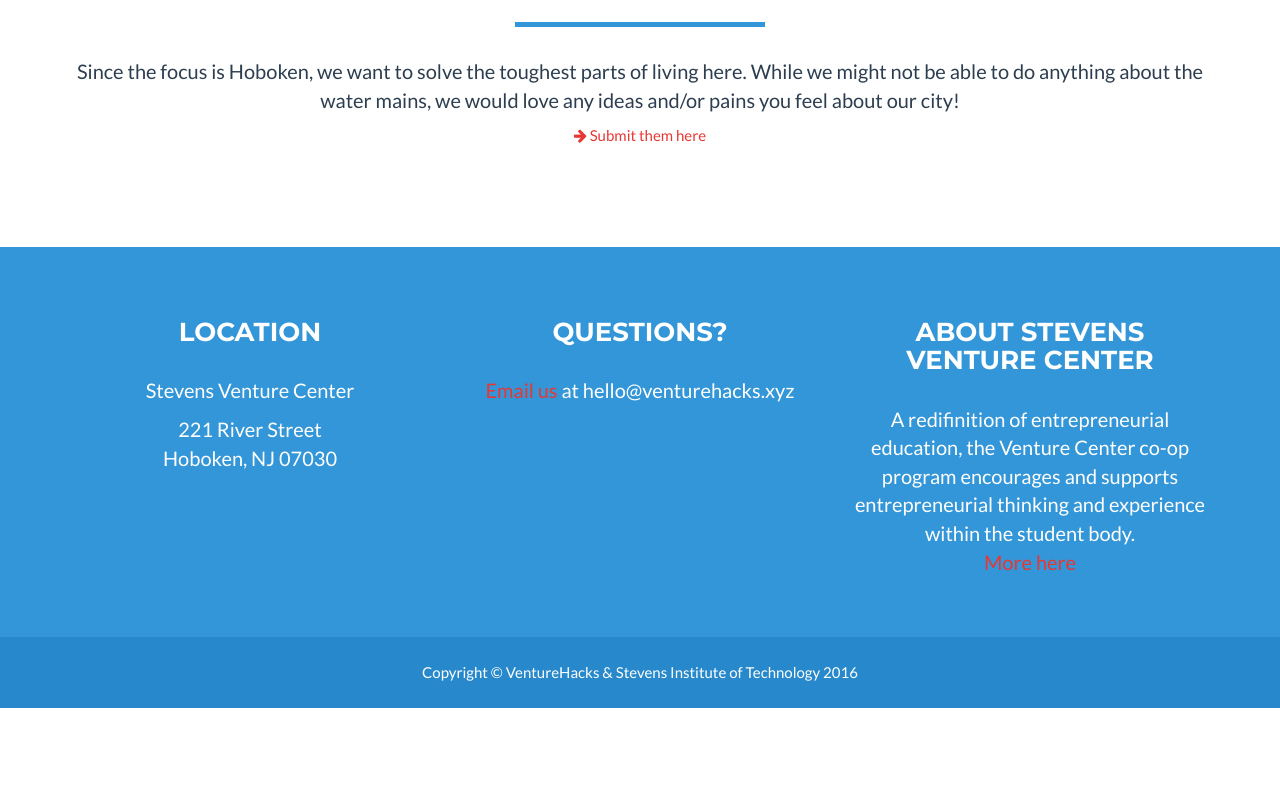
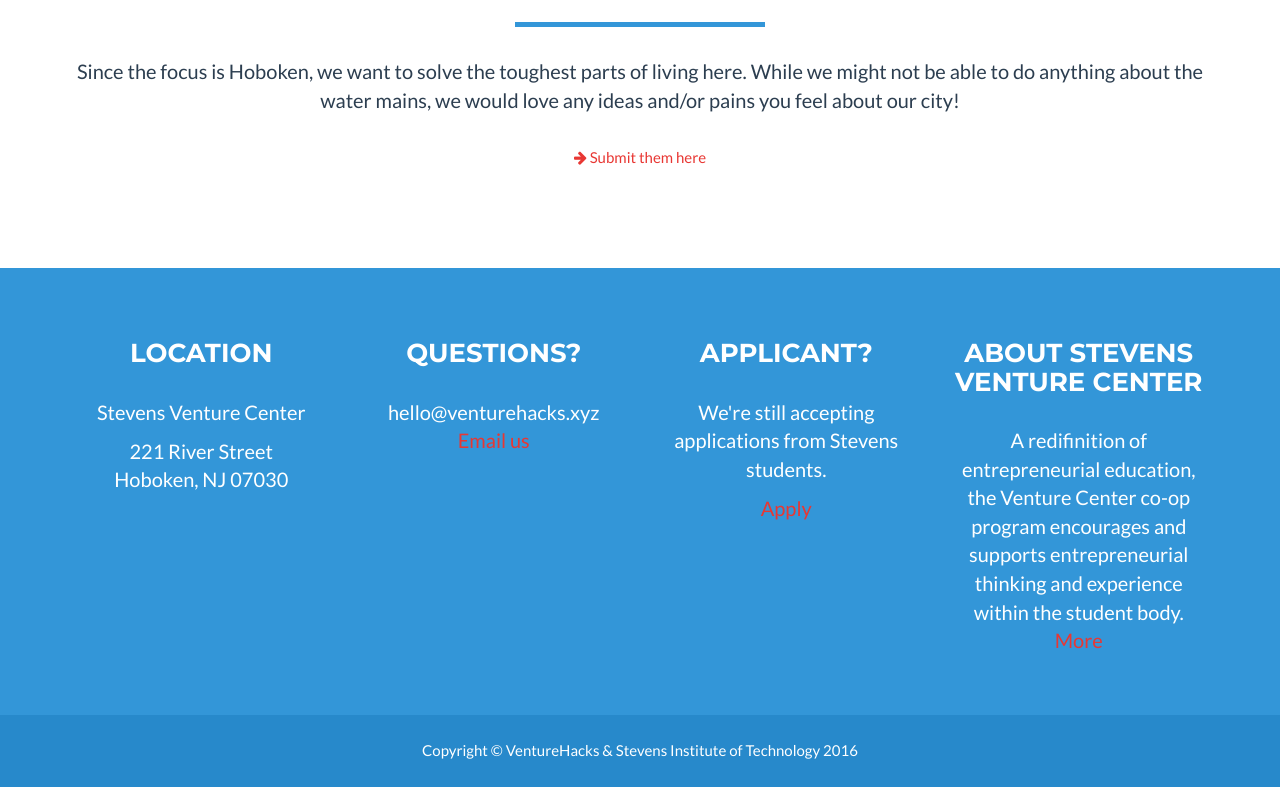
Before and after one commit to venture-hacks/bootstrap-site, a plain HTML site: page pages/community.html in a window 1280 px wide. Shown: the part 3312-4099 px from the top of the page. Before the commit the page ends 4020 px from the top, so only its background shows below. Drawn offline with nearby package versions, Linux system fonts and the light colour scheme; files that its build step writes are made by us from their sources.

Commit message:
column touchups

```diff
--- a/pages/community.html
+++ b/pages/community.html
@@ -166,7 +166,7 @@
                         While we might not be able to do anything about the water mains,
                         we would love any ideas and/or pains you feel about our city!
                     </p>
-
+                    <br />
                     <a href="http://goo.gl/forms/zZmy5ejR5hpip8lF3" id="appLink">
                         <i class="fa fa-arrow-right"></i> Submit them here
                     </a>
@@ -180,36 +180,29 @@
         <div class="footer-above">
             <div class="container">
                 <div class="row">
-                    <div class="footer-col col-md-4">
+                    <div class="footer-col col-md-3">
                         <h3>Location</h3>
                         <p>Stevens Venture Center</p>
                         <p>221 River Street<br>Hoboken, NJ 07030</p>
                     </div>
-                    <div class="footer-col col-md-4">
+                    <div class="footer-col col-md-3">
                         <h3>Questions?</h3>
                         <p>
+                            hello@venturehacks.xyz
                             <a href="mailto:hello@venturehacks.xyz" target="_blank">Email us</a>
-                             at hello@venturehacks.xyz
                         </p>
                     </div>
-                    <!-- <div class="footer-col col-md-4">
-                        <h3>Around the Web</h3>
-                        <ul class="list-inline">
-                            <li>
-                                <a href="#" class="btn-social btn-outline"><i class="fa fa-fw fa-facebook"></i></a>
-                            </li>
-                            <li>
-                                <a href="#" class="btn-social btn-outline"><i class="fa fa-fw fa-google-plus"></i></a>
-                            </li>
-                            <li>
-                                <a href="#" class="btn-social btn-outline"><i class="fa fa-fw fa-twitter"></i></a>
-                            </li>
-                        </ul>
-                    </div> -->
-                    <div class="footer-col col-md-4">
+                    <div class="footer-col col-md-3">
+                        <h3>Applicant?</h3>
+                        <p>
+                            We're still accepting applications from Stevens students.
+                        </p>
+                        <a href="../"><p>Apply</p></a>
+                    </div>
+                    <div class="footer-col col-md-3">
                         <h3>About Stevens Venture Center</h3>
                         <p> A redifinition of entrepreneurial education, the Venture Center co-op program encourages and supports entrepreneurial thinking and experience within the student body.
-                            <br /><a href="http://www.stevensventurecenter.org/">More here</a></p>
+                            <br /><a href="http://www.stevensventurecenter.org/">More</a></p>
                     </div>
                 </div>
             </div>
```
Also changed, not shown: index.html (+1 -1 lines).
